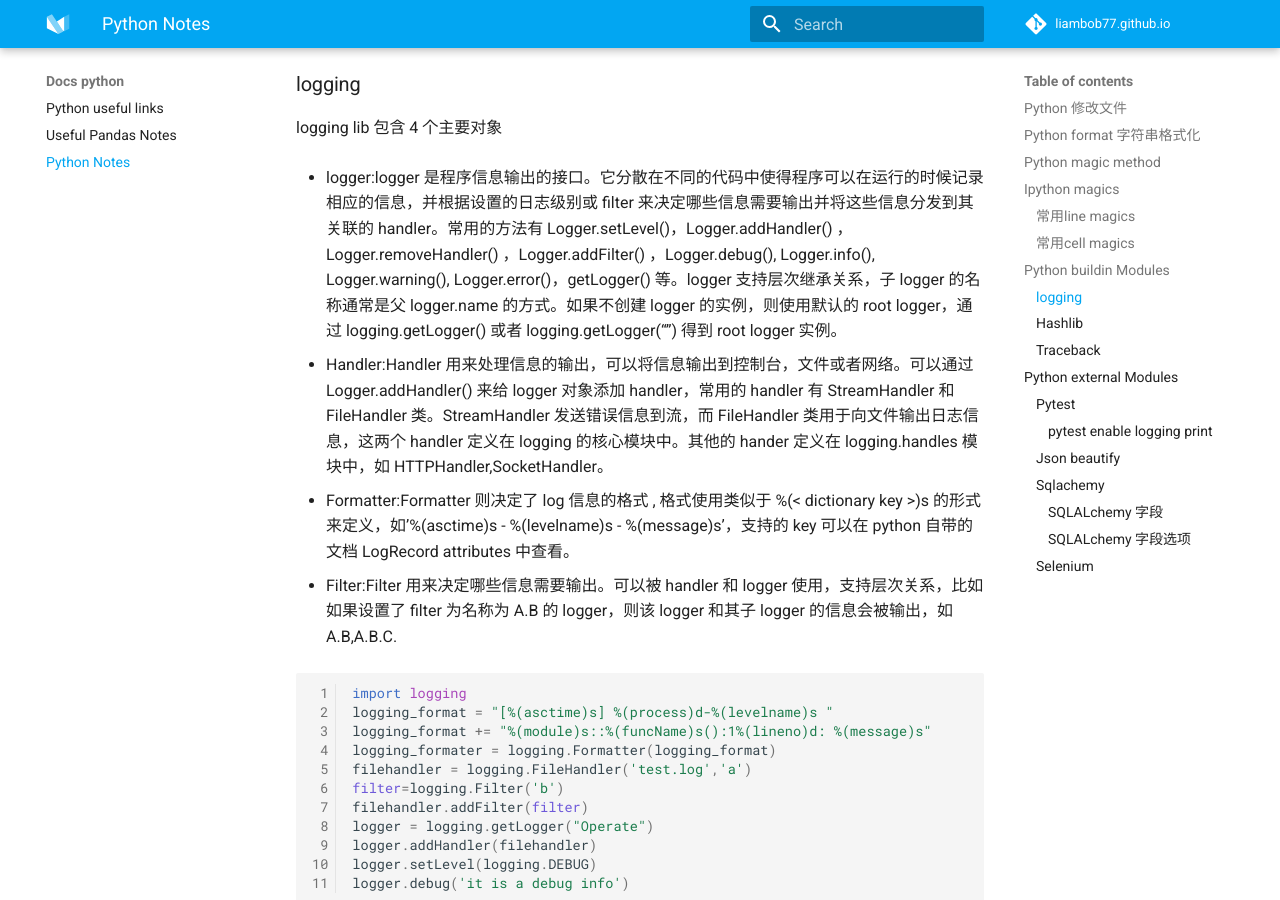
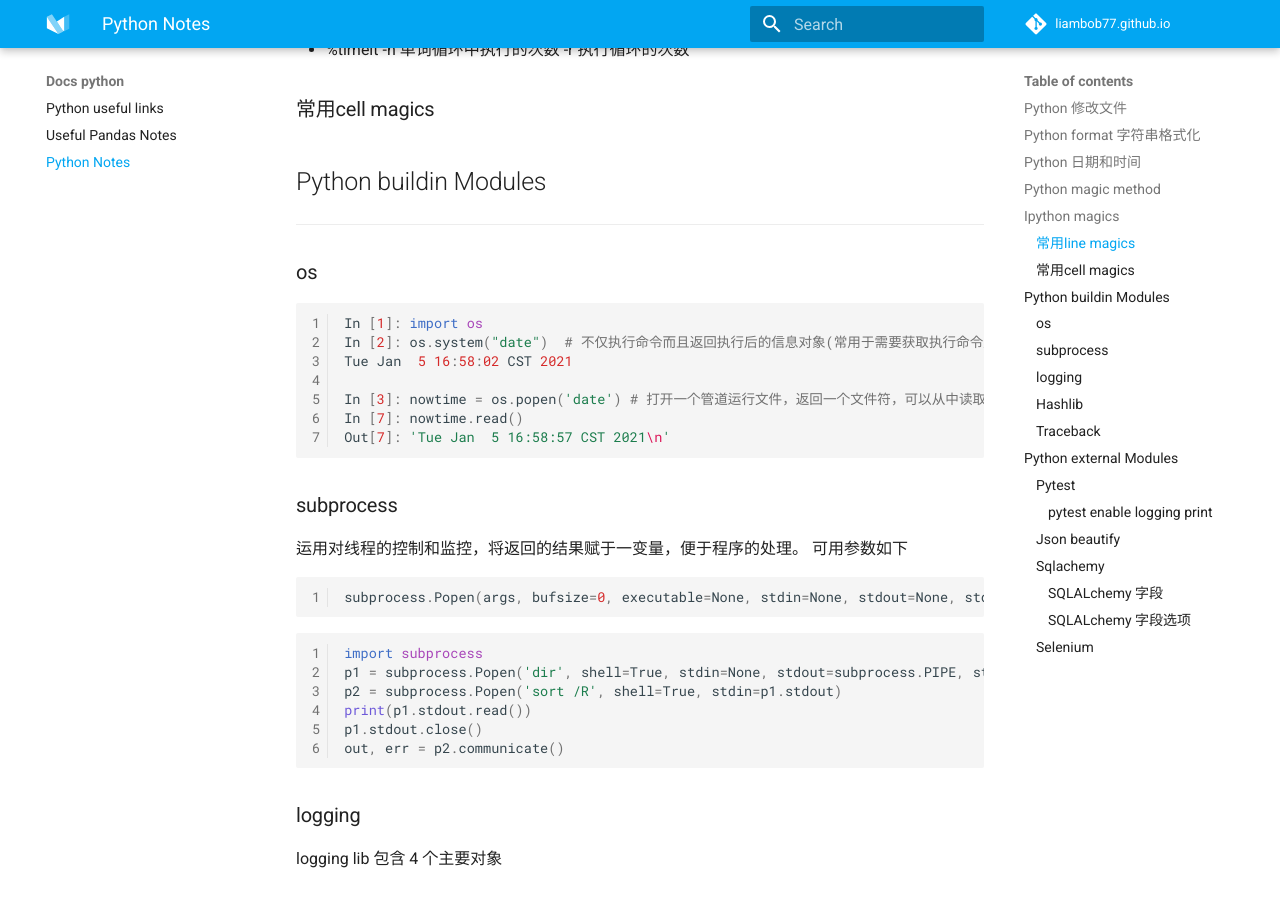
Before and after one commit to liambob77/ruihan.tech, an MkDocs documentation site: the page built from docs/docs_python/python.md, in a window 1280 px wide and 900 px high, scrolled down 2792 px. Built offline with MkDocs 1.6.1 and Material for MkDocs 9.7.7, drawn with Linux system fonts in a browser that asks for light colours; comment, search, counter and statistics services are not loaded; some of the changed text lies outside the part shown.

Commit message:
Update python.md

````diff
--- a/docs/docs_python/python.md
+++ b/docs/docs_python/python.md
@@ -98,6 +98,15 @@
 25%
 ```
 
+## Python 日期和时间
+
+```Python
+from datetime import datetime
+datetime.now().strftime('%Y-%m-%d %H:%M:%S') # 输出常用时间格式
+from time import time
+time() # 时间戳
+```
+
 ## Python magic method
 
 `__eq__`
@@ -125,6 +134,34 @@
 ## Python buildin Modules
 
 ---
+
+### os
+
+```python
+In [1]: import os
+In [2]: os.system("date")  # 不仅执行命令而且返回执行后的信息对象(常用于需要获取执行命令后的返回信息)
+Tue Jan  5 16:58:02 CST 2021
+
+In [3]: nowtime = os.popen('date') # 打开一个管道运行文件，返回一个文件符，可以从中读取返回值
+In [7]: nowtime.read()
+Out[7]: 'Tue Jan  5 16:58:57 CST 2021\n'
+```
+
+### subprocess
+运用对线程的控制和监控，将返回的结果赋于一变量，便于程序的处理。
+可用参数如下
+```python
+subprocess.Popen(args, bufsize=0, executable=None, stdin=None, stdout=None, stderr=None, preexec_fn=None, close_fds=False, shell=False, cwd=None, env=None, universal_newlines=False, startupinfo=None, creationflags=0)
+```
+
+```python
+import subprocess
+p1 = subprocess.Popen('dir', shell=True, stdin=None, stdout=subprocess.PIPE, stderr=subprocess.PIPE)
+p2 = subprocess.Popen('sort /R', shell=True, stdin=p1.stdout)
+print(p1.stdout.read())
+p1.stdout.close()
+out, err = p2.communicate()
+```
 
 ### logging
 
````
